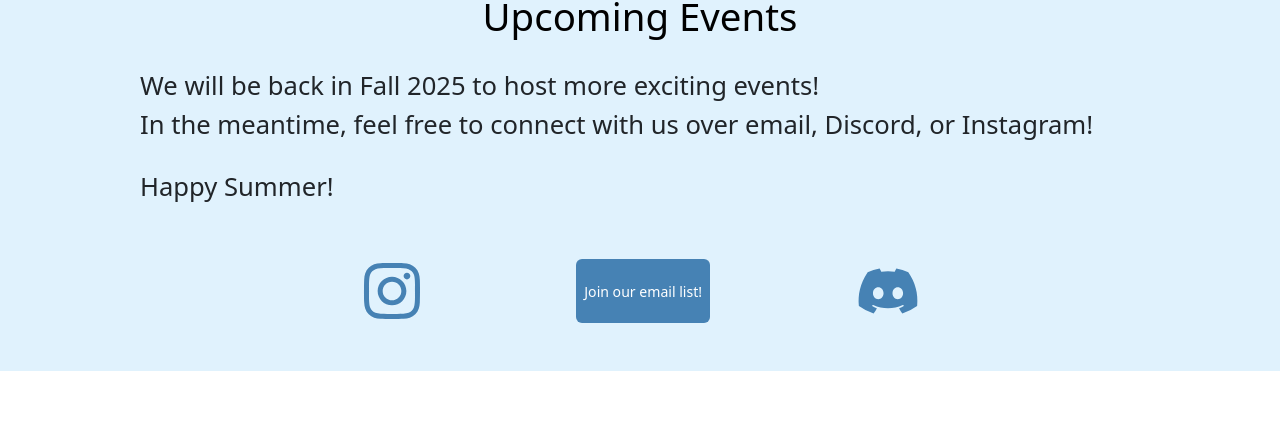
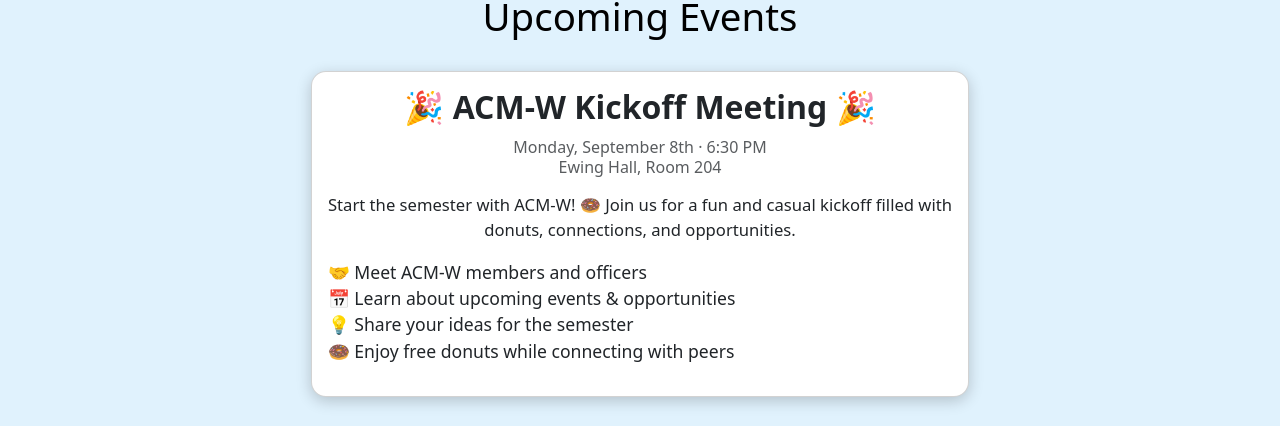
Before and after one commit to acmwud/website, a React (Create React App) app: page /#/ in a window 1280 px wide. Shown: the part 137-563 px from the top of the page. Built offline with nearby package versions, Linux system fonts and the light colour scheme.

Commit message:
updated the event

```diff
--- a/src/Components/Home.tsx
+++ b/src/Components/Home.tsx
@@ -1,4 +1,4 @@
-import { Button, Col, Container, Placeholder, Row } from 'react-bootstrap';
+import { Button, Col, Container, Placeholder, Row, Card } from 'react-bootstrap';
 import '../App.css';
 
 import { Link } from 'react-scroll';
@@ -216,10 +216,55 @@
                     <h3>Location: Gore 310</h3> */}
                     {/* <p>Stop by our table to learn about our club and events we are planning for the upcoming semester! Feel free to join our email list or discord and follow us on instagram!</p> */}
 
-                    <h2>We will be back in Fall 2025 to host more exciting events!</h2>
+                    {/*<h2>We will be back in Fall 2025 to host more exciting events!</h2>
                     <h2>In the meantime, feel free to connect with us over email, Discord, or Instagram!</h2>
                     <br></br>
-                    <h2>Happy Summer!</h2>
+                    <h2>Happy Summer!</h2>*/}
+
+<Row className="justify-content-center mt-4">
+  <Col md={10} lg={8}>
+    <Card style={{ borderRadius: "15px", boxShadow: "0 4px 15px rgba(0,0,0,0.2)" }}>
+      <Card.Body>
+        <Card.Title className="text-center mb-3" style={{ fontSize: "2rem", fontWeight: "bold" }}>
+          🎉 ACM-W Kickoff Meeting 🎉
+        </Card.Title>
+
+        <Card.Subtitle className="text-center text-muted mb-3">
+          Monday, September 8th · 6:30 PM <br />
+          Ewing Hall, Room 204
+        </Card.Subtitle>
+
+        <Card.Text className="text-center">
+          Start the semester with ACM-W! 🍩
+          Join us for a fun and casual kickoff filled with donuts, connections, and opportunities.
+        </Card.Text>
+
+        <ul style={{ listStyleType: "none", paddingLeft: "0", fontSize: "1.1rem" }}>
+          <li>🤝 Meet ACM-W members and officers</li>
+          <li>📅 Learn about upcoming events & opportunities</li>
+          <li>💡 Share your ideas for the semester</li>
+          <li>🍩 Enjoy free donuts while connecting with peers</li>
+        </ul>
+
+        {/*<div className="d-flex flex-column align-items-center mt-4">
+          <Button
+            style={{ width: "80%", marginBottom: "1vh", fontSize: "1.2rem", backgroundColor: "#4682B4", border: "0px" }}
+            onClick={() => window.location.href = "https://www.instagram.com/acmwud/"}
+          >
+            📸 Follow us on Instagram
+          </Button>
+
+          <Button
+            style={{ width: "80%", fontSize: "1.2rem", backgroundColor: "#4682B4", border: "0px" }}
+            onClick={() => window.location.href = "https://forms.gle/sdKo1PJ4JWxFqqfo7"}
+          >
+            ✉️ Join our Email List
+          </Button>
+        </div>*/}
+      </Card.Body>
+    </Card>
+  </Col>
+</Row>
 
 
 
```
